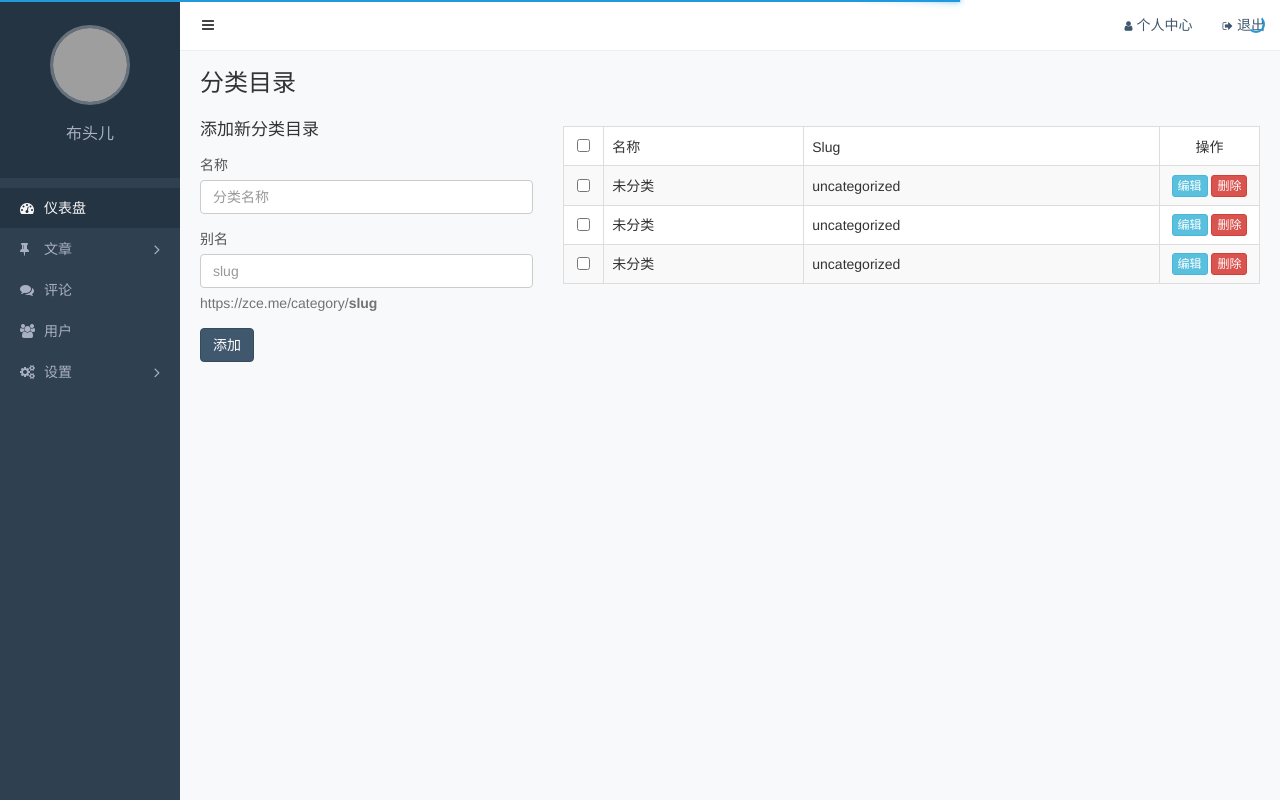
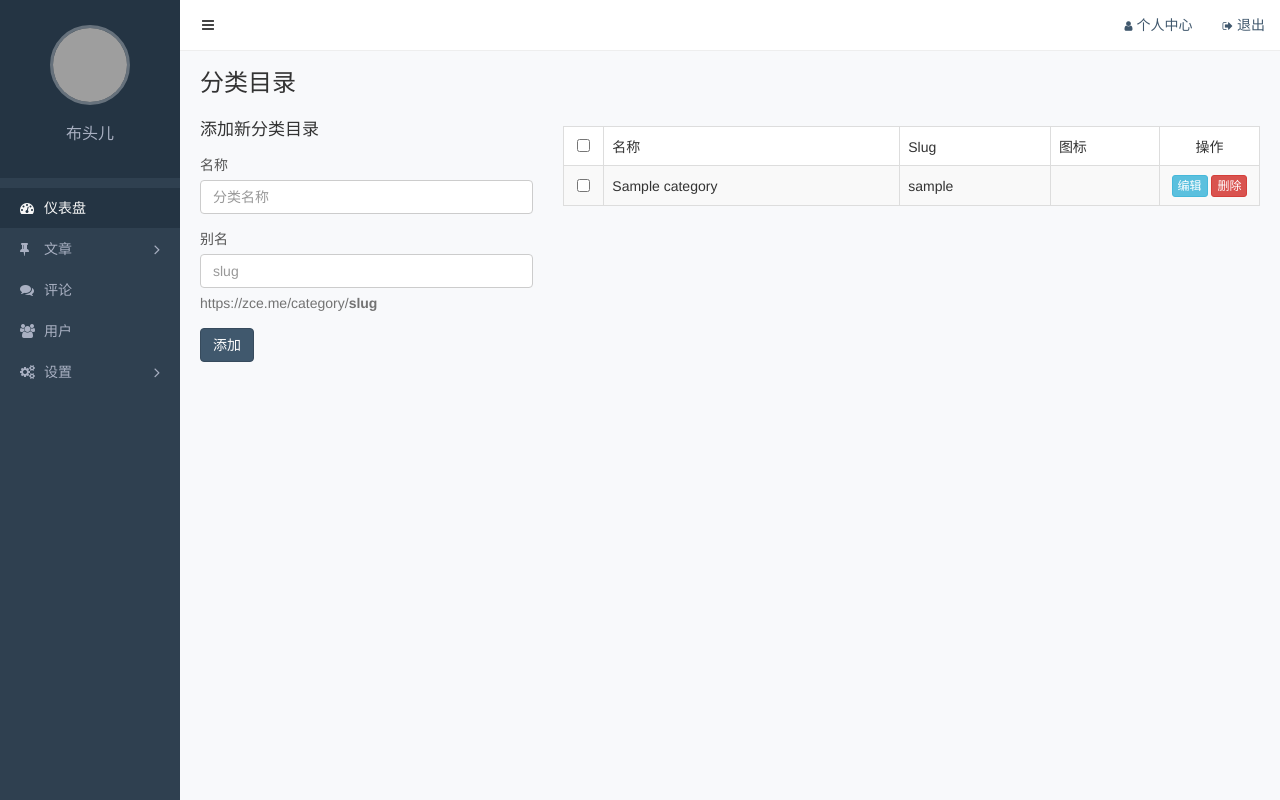
Before and after one commit to liwhhh/my-albx-nodejs, a Node server app: template views/admin/categories.ejs in a window 1280 px wide. Run offline with Node 20, Linux system fonts and the light colour scheme; the template is opened without the code that fills it: most values are stand-ins (such as "Sample title", 1, 10 or a date in 2020); some libraries are stand-ins or nearby versions; grey boxes are pictures that could not be loaded.

Commit message:
管理分类目录渲染数据完成

```diff
--- a/02-router/category.js
+++ b/02-router/category.js
@@ -7,4 +7,7 @@ router.get('/category.html', categoryController.getCategoryPage);
 
 router.get('/post-add.html', categoryController.getPostAddPage);
 
+//1.获取分类目录数据
+router.get('/getAllCategory', categoryController.getAllCategory);
+
 module.exports = router;//nodejs语法暴露
--- a/03-controller/category.js
+++ b/03-controller/category.js
@@ -1,4 +1,4 @@
-
+const categoryModel = require('../04-model/category.js');
 
 module.exports = {
   getCategoryPage(req, res) {//分类目录
@@ -6,5 +6,14 @@ module.exports = {
   },
   getPostAddPage(req, res) {//写文章
     res.render('admin/post-add');
+  },
+  //3.获取分类目录数据
+  getAllCategory(req, res) {
+    //查询到所有分类目录数据
+    categoryModel.getAllCategory(data => {
+    // console.log(data)
+      let respones = data instanceof Array ? { code: 200, msg: '查询成功', data } : { code: 500, msg: '查询失败' };
+      res.send(respones)
+    })
   }
 }
--- /dev/null
+++ b/04-model/category.js
@@ -0,0 +1,18 @@
+const mysql = require('mysql');
+const connection = mysql.createConnection({
+  host: '127.0.0.1',
+  user: 'root',
+  password: 'root',
+  database: 'albx_38'
+});
+
+module.exports = {
+  //1.查询所有分类目录数据-返回给浏览器
+  getAllCategory(callback) {
+    let sql = `select * from categories`;
+    connection.query(sql, (err, arr) => {
+      err && console.log(err);
+      callback(arr);
+    })
+  }
+}
--- a/app.js
+++ b/app.js
@@ -18,7 +18,7 @@ app.use('/assets', express.static('assets'));
 //注册body-parser的中间件
 app.use(bodyParser.urlencoded({ extended: false }));
 app.use(session({//注册session中间件
-  secret: "ag",
+  secret: "albx",
   resave: false,
   saveUninitialized: false
 }));
--- /dev/null
+++ b/assets/js/category.js
@@ -0,0 +1,11 @@
+
+  $.ajax({
+    type: "get",
+    url: "/admin/category/getAllCategory",
+    success(res) {
+      if (res.code === 200) {
+        let html = template('tp',res.data);
+        $('tbody').html(html);
+      }
+    }
+  });
--- a/views/admin/categories.ejs
+++ b/views/admin/categories.ejs
@@ -1,7 +1,8 @@
-<%- include('./layouts/header_layouts')%>
+<%- include('./layouts/header_layouts.ejs')%>
+
 
 <div class="main">
-    <%- include('./layouts/navbar_layouts')%>
+    <%- include('./layouts/navbar_layouts.ejs')%>
 
     <div class="container-fluid">
       <div class="page-title">
@@ -40,6 +41,7 @@
                 <th class="text-center" width="40"><input type="checkbox"></th>
                 <th>名称</th>
                 <th>Slug</th>
+                <th>图标</th>
                 <th class="text-center" width="100">操作</th>
               </tr>
             </thead>
@@ -48,35 +50,38 @@
                 <td class="text-center"><input type="checkbox"></td>
                 <td>未分类</td>
                 <td>uncategorized</td>
+                <td>
+                  <i class="fa fa-glass"></i>
+                </td>
                 <td class="text-center">
                   <a href="javascript:;" class="btn btn-info btn-xs">编辑</a>
                   <a href="javascript:;" class="btn btn-danger btn-xs">删除</a>
                 </td>
               </tr>
-              <tr>
-                <td class="text-center"><input type="checkbox"></td>
-                <td>未分类</td>
-                <td>uncategorized</td>
-                <td class="text-center">
-                  <a href="javascript:;" class="btn btn-info btn-xs">编辑</a>
-                  <a href="javascript:;" class="btn btn-danger btn-xs">删除</a>
-                </td>
-              </tr>
-              <tr>
-                <td class="text-center"><input type="checkbox"></td>
-                <td>未分类</td>
-                <td>uncategorized</td>
-                <td class="text-center">
-                  <a href="javascript:;" class="btn btn-info btn-xs">编辑</a>
-                  <a href="javascript:;" class="btn btn-danger btn-xs">删除</a>
-                </td>
-              </tr>
+
             </tbody>
           </table>
         </div>
       </div>
     </div>
   </div>
-
   <%- include('./layouts/aside_layouts.ejs')%>
   <%- include('./layouts/footer_layouts.ejs')%>
+  <script type="text/template" id="tp">
+    {{each $data item}}
+    <tr data-id="{{item.id}}">
+      <td class="text-center"><input type="checkbox"></td>
+      <td>{{item.name}}</td>
+      <td>{{item.slug}}</td>
+      <td>
+        <i class="fa {{item.classname}}"></i>
+      </td>
+      <td class="text-center">
+        <a href="javascript:;" class="btn btn-info btn-xs">编辑</a>
+        <a href="javascript:;" class="btn btn-danger btn-xs">删除</a>
+      </td>
+    </tr>
+    {{/each}}
+  </script>
+  <script src="/assets/vendors/art-template/template-web.js"></script>
+  <script src="/assets/js/category.js"></script>
--- a/views/admin/layouts/footer_layouts.ejs
+++ b/views/admin/layouts/footer_layouts.ejs
@@ -1,10 +1,10 @@
 
-<script src="/assets/vendors/hm/hm.js"></script>
+<!-- <script src="/assets/vendors/hm/hm.js"></script> -->
+<script src="/assets/vendors/jquery/jquery.js"></script>
 <script src="/assets/vendors/hm/jquery.collapse-modal.js"></script>
 <script src="/assets/js/collapse_layouts.js"></script>
-
 <script>
-
+NProgress.done()
 </script>
 </body>
 </html>
```
